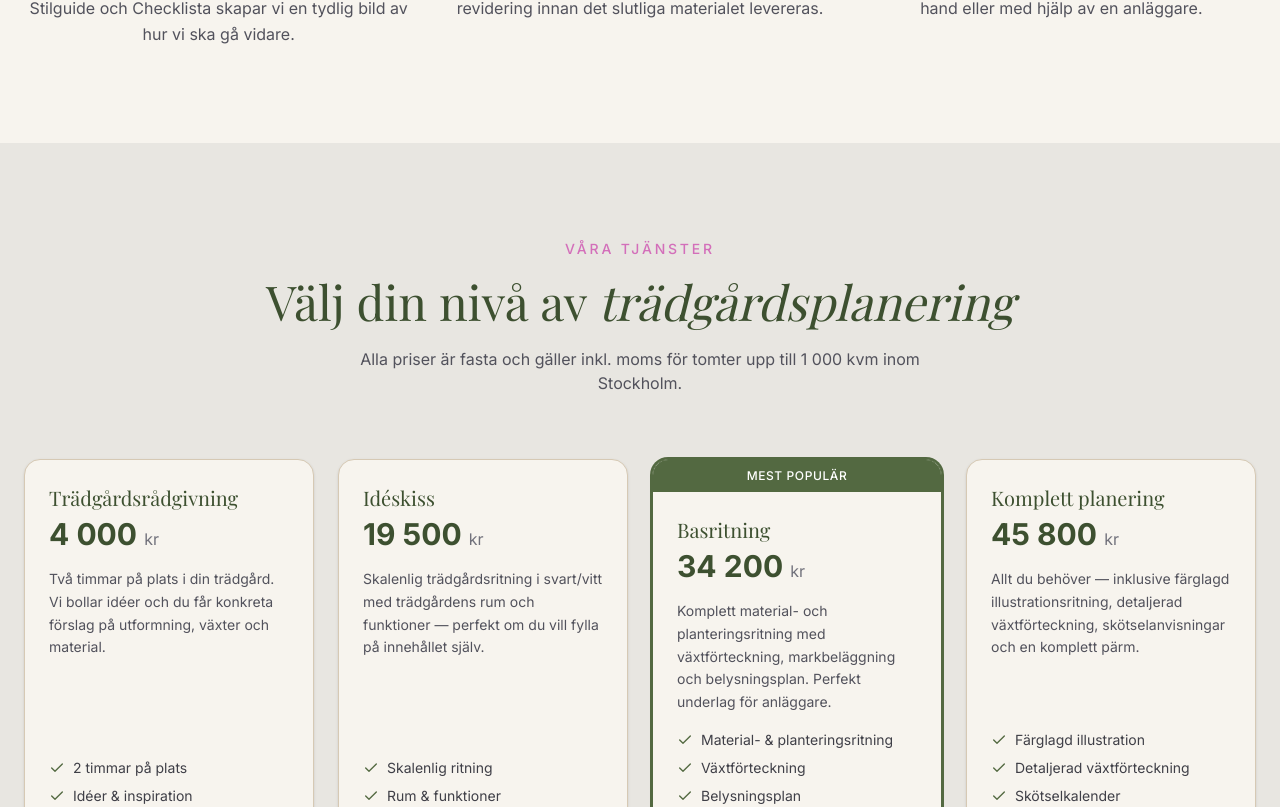
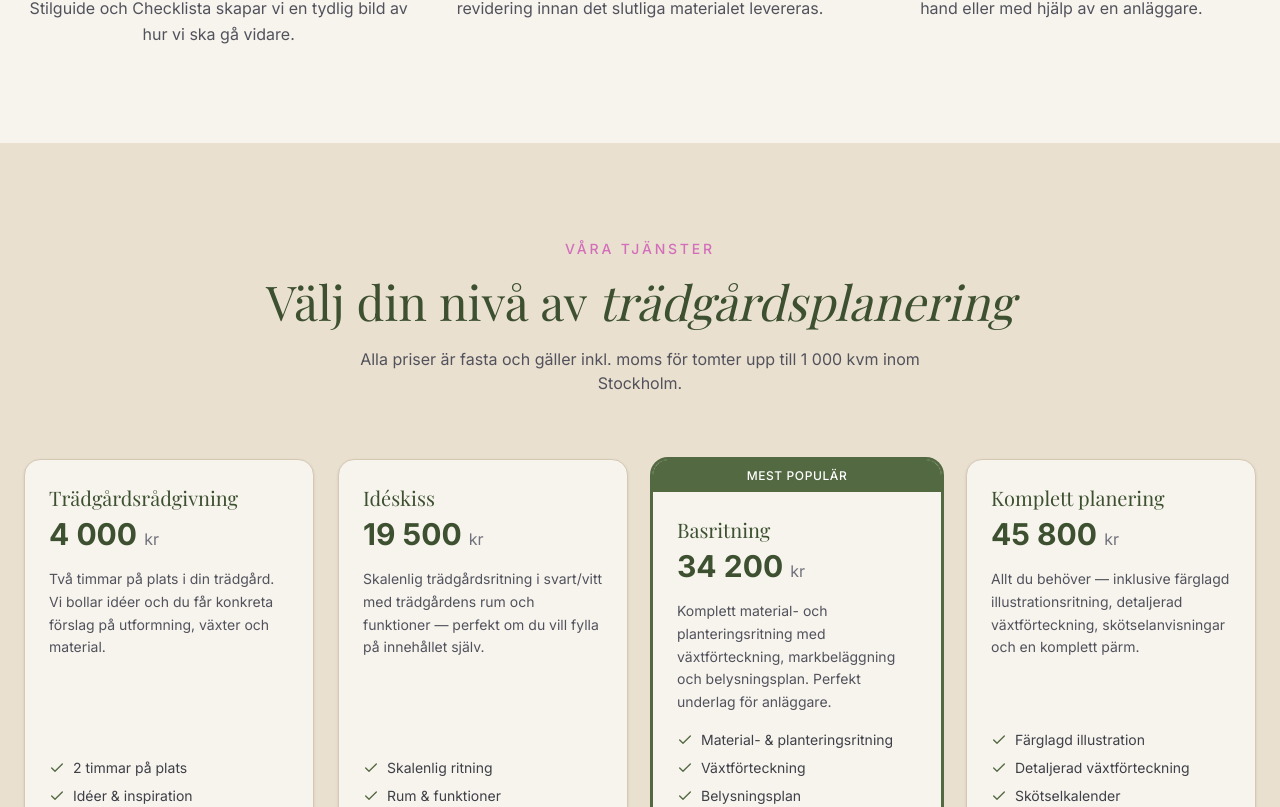
Before and after one commit to NiklasSahlberg/tradgardsform, a Next.js app in the folder webb/: page / in a window 1280 px wide. Shown: the part 4933-5740 px from the top of the page. Built offline with nearby package versions, Linux system fonts and the light colour scheme; a web font is replaced by a local one.

Commit message:
Background

```diff
--- a/webb/src/app/globals.css
+++ b/webb/src/app/globals.css
@@ -9,9 +9,8 @@
   --color-sage-light: #7a9160;
   --color-sage-pale: #c8d9b3;
   --color-cream: #F7F4EE;
-  /* Test: kallare greige — mindre gult än #EAE0D0, fortfarande avgränsad mot cream */
-  --color-sand: #e8e6e1;
-  --color-sand-dark: #d6c9b4;
+  --color-sand: #EAE0D0;
+  --color-sand-dark: #D6C9B4;
 
   /* Rosa från logotypen */
   --color-pink-brand: #D36FBA;
```
